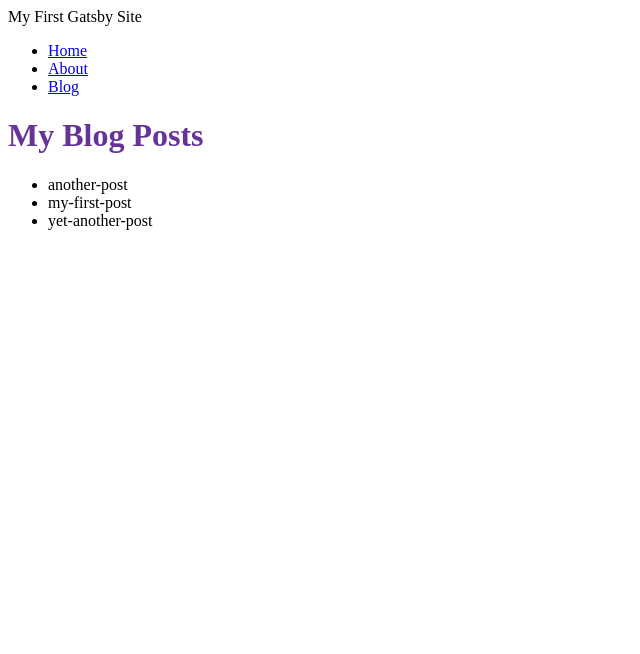
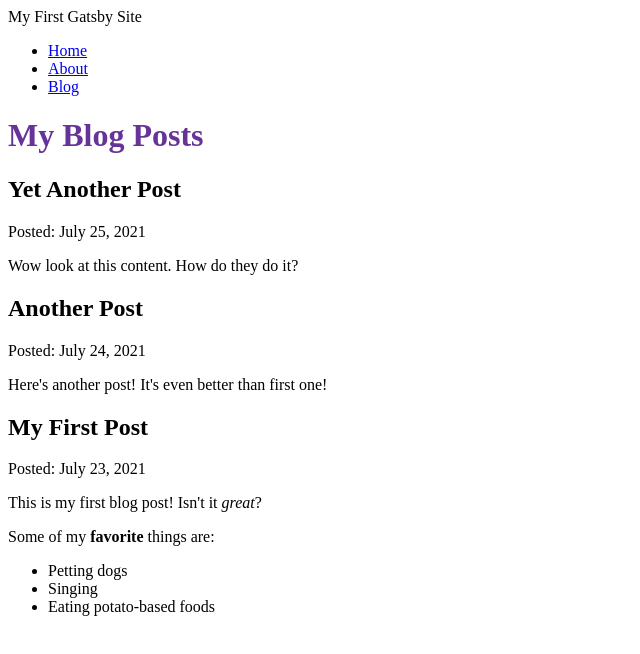
Before and after one commit to chuchu02/my-blog-2022-05-31-practice, a Gatsby site: page /blog in a window 1280 px wide. Shown: the whole page, without its empty margins (0-640 px from the left). Built offline with nearby package versions, Linux system fonts and the light colour scheme; Gatsby itself is replaced by a stand-in of ours.

Commit message:
MDX를 사용하려 데이터 변경

```diff
--- a/blog/another-post.mdx
+++ b/blog/another-post.mdx
@@ -0,0 +1,6 @@
+---
+title: "Another Post"
+date: "2021-07-24"
+---
+
+Here's another post! It's even better than first one!
--- a/blog/my-first-post.mdx
+++ b/blog/my-first-post.mdx
@@ -0,0 +1,12 @@
+---
+title: "My First Post"
+date: "2021-07-23"
+---
+
+This is my first blog post! Isn't it _great_?
+
+Some of my **favorite** things are:
+
+- Petting dogs
+- Singing
+- Eating potato-based foods
--- a/blog/yet-another-post.mdx
+++ b/blog/yet-another-post.mdx
@@ -0,0 +1,6 @@
+---
+title: "Yet Another Post"
+date: "2021-07-25"
+---
+
+Wow look at this content. How do they do it?
--- a/gatsby-config.js
+++ b/gatsby-config.js
@@ -11,7 +11,8 @@
       options : {
         name : `blog`,
         path: `${__dirname}/blog`,
-      }
-    }
+      },
+    },
+    "gatsby-plugin-mdx",
   ],
 };
--- a/package.json
+++ b/package.json
@@ -14,8 +14,11 @@
     "clean": "gatsby clean"
   },
   "dependencies": {
+    "@mdx-js/mdx": "^1.6.22",
+    "@mdx-js/react": "^1.6.22",
     "gatsby": "^4.15.1",
     "gatsby-plugin-image": "^2.15.0",
+    "gatsby-plugin-mdx": "^3.15.1",
     "gatsby-plugin-sharp": "^4.15.0",
     "gatsby-source-filesystem": "^4.15.0",
     "react": "^18.1.0",
--- a/src/components/layout.js
+++ b/src/components/layout.js
@@ -15,11 +15,11 @@
       site {
         siteMetadata {
           title
-
+          description
         }
       }
     }
-`)
+  `);
   return (
     <>
       <div className="container">
--- a/src/pages/blog.js
+++ b/src/pages/blog.js
@@ -1,28 +1,32 @@
+import { graphql } from "gatsby";
+import { MDXRenderer } from "gatsby-plugin-mdx";
 import React from "react";
-import { graphql } from "gatsby";
 import Layout from "../components/layout";
 
 const BlogPage = ({ data }) => {
   return (
     <Layout pageTitle="My Blog Posts">
-      <ul>
-        {
-          data.allFile.nodes.map(node => (
-            <li key={node.name}>
-              {node.name}
-            </li>
-          ))
-        }
-      </ul>
+      {data.allMdx.nodes.map((node) => (
+        <article key={node.id}>
+          <h2>{node.frontmatter.title}</h2>
+          <p>Posted: {node.frontmatter.date}</p>
+          <MDXRenderer>{node.body}</MDXRenderer>
+        </article>
+      ))}
     </Layout>
   )
 }
 
 export const query = graphql`
 query {
-  allFile {
-    nodes{
-      name
+  allMdx(sort: { fields: frontmatter___date, order: DESC }){
+    nodes {
+      frontmatter {
+        date(formatString : "MMMM D, YYYY")
+        title
+      }
+      id
+      body
     }
   }
 }`
```
Also changed, not shown: 1 other file. Lines whose indentation alone changed are shown as unchanged.
